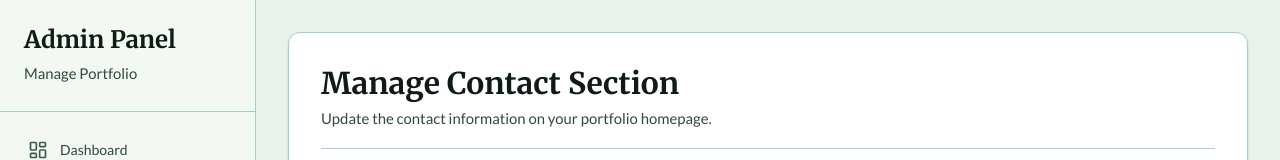
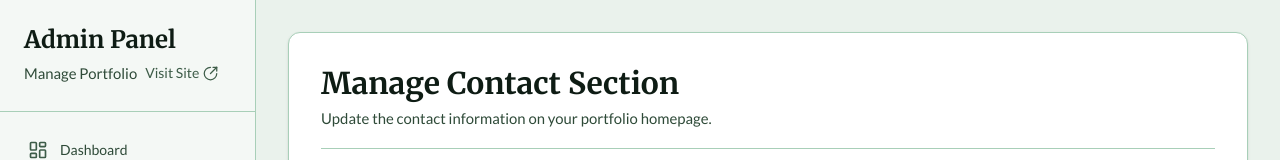
Before and after one commit to iqbalhossen0483/rubaya-portfolio, a Next.js app: page /admin/contact in a window 1280 px wide. Shown: the top 160 px of the page. Built offline with nearby package versions, Linux system fonts and the light colour scheme; no server answers.

Commit message:
added a button to go main page form admin

```diff
--- a/components/admin/AdminSidebar.tsx
+++ b/components/admin/AdminSidebar.tsx
@@ -5,6 +5,7 @@ import {
   Activity,
   Briefcase,
   CalendarDays,
+  CircleArrowOutUpRight,
   Image as ImageIcon,
   LayoutDashboard,
   LogOut,
@@ -50,9 +51,18 @@ export default function AdminSidebar({ isOpen, onClose }: Props) {
           <Typography variant="h4" className="text-text-head mb-1">
             Admin Panel
           </Typography>
-          <Typography variant="body2" className="text-text-light">
-            Manage Portfolio
-          </Typography>
+          <div className="flex items-center">
+            <Typography variant="body2" className="text-text-light">
+              Manage Portfolio
+            </Typography>
+            <Link
+              href="/"
+              className="ml-2 text-text-light hover:text-accent cursor-pointer flex items-center gap-1"
+            >
+              <span className="text-sm">Visit Site</span>
+              <CircleArrowOutUpRight size={15} />
+            </Link>
+          </div>
         </div>
         <button className="lg:hidden" onClick={onClose}>
           <X size={24} />
```
